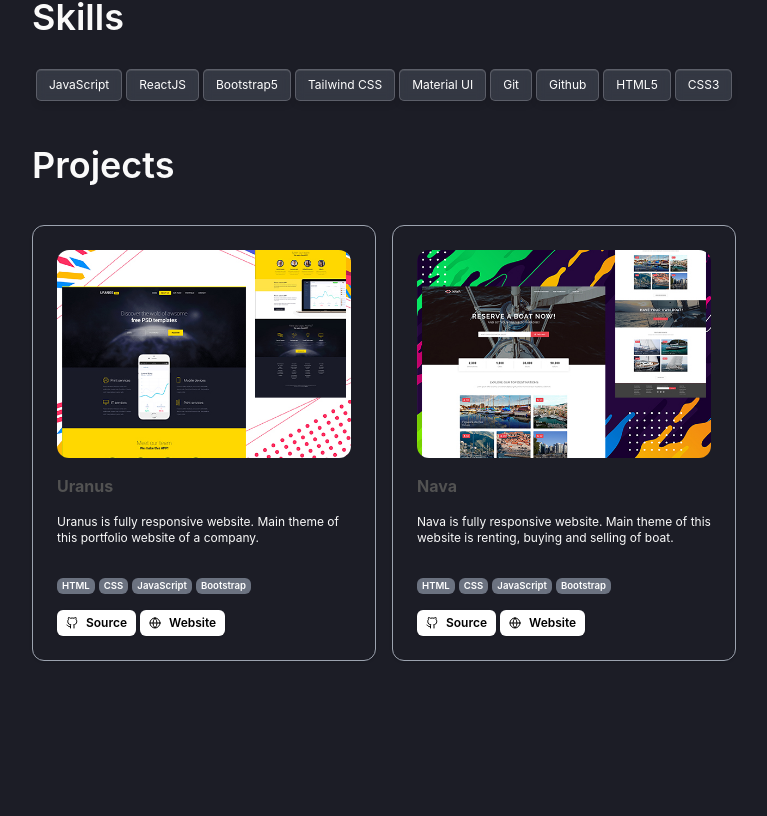
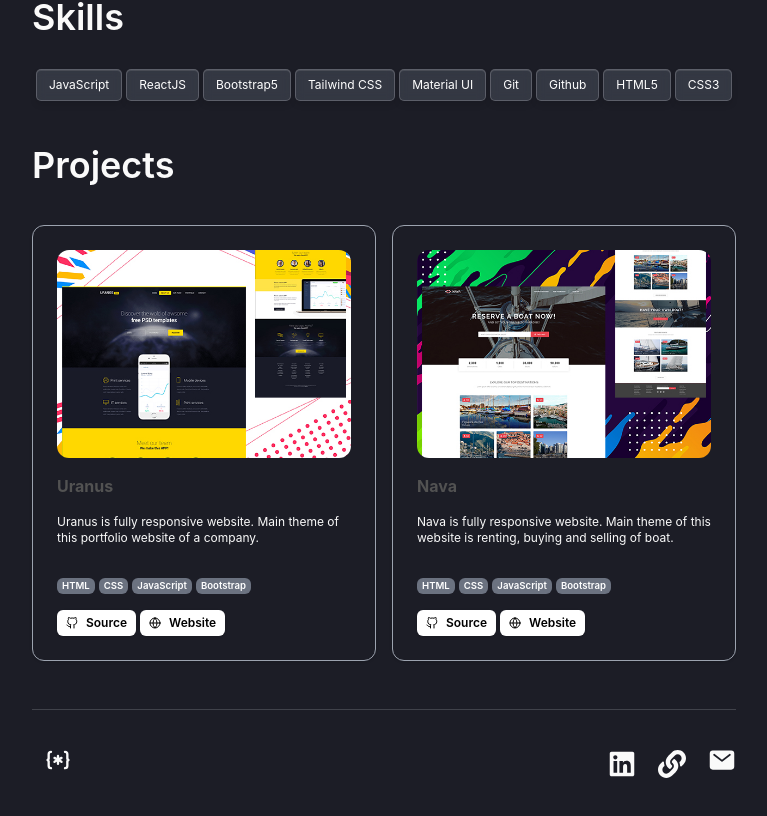
Before and after one commit to syed-ahmad-global/portfolio, a React (Vite) app: page / in a window 1280 px wide. Shown: the part 685-1501 px from the top of the page, without its empty margins (256-1023 px from the left). Built offline with nearby package versions, Linux system fonts and the light colour scheme.

Commit message:
footer comp added

```diff
--- a/src/App.jsx
+++ b/src/App.jsx
@@ -3,7 +3,9 @@ import Work from "./components/Work.jsx";
 import Hero from "./components/Hero.jsx";
 import Skills from "./components/Skills.jsx";
 import Projects from "./components/Projects.jsx";
+import Footer from "./components/Footer.jsx";
 import Layout from "./components/Layout";
+
 import "./index.css";
 
 function App() {
@@ -13,6 +15,7 @@ function App() {
       <Work />
       <Skills />
       <Projects />
+      <Footer />
     </Layout>
   );
 }
--- /dev/null
+++ b/src/components/Footer.jsx
@@ -0,0 +1,90 @@
+import React, { useState } from "react";
+
+import { FaLink, FaLinkedin, FaPaperPlane } from "react-icons/fa";
+import { IoMail } from "react-icons/io5";
+import { MdCheck, MdOutlineContentCopy } from "react-icons/md";
+import { TbCodeAsterisk } from "react-icons/tb";
+
+const Footer = () => {
+  const [hovered, setHovered] = useState(false);
+  const [copied, setCopied] = useState(false);
+
+  const handleCopyEmail = () => {
+    navigator.clipboard.writeText("ahmad53.work@gmail.com");
+    setCopied(true);
+    setTimeout(() => setCopied(false), 2000); // Reset after 2 seconds
+  };
+  return (
+    <div className="py-8 w-full flex flex-col  justify-end">
+      <hr className="w-full border-t border-gray-300/20 my-4" />
+      <div className="w-full flex flex-row justify-between moveUpAni bottom-0 items-center">
+        <div className="flex">
+          <span className="ml-3 pt-4">
+            <TbCodeAsterisk className="w-7 h-7 sm:w-7 sm:h-7" />
+          </span>
+        </div>
+        <div className="flex flex-row w-32 items-center justify-between">
+          <span>
+            <a
+              href="https://linkedin.com/in/syed-ahmad-global"
+              target="_blank"
+              rel="noopener noreferrer"
+              className="ml-3 pt-4"
+            >
+              <FaLinkedin className="w-7 h-7 sm:w-7 sm:h-7" />
+            </a>
+          </span>
+          <span>
+            <a
+              href="https://linktr.ee/syed_ahmad_global"
+              target="_blank"
+              rel="noopener noreferrer"
+              className="ml-3 pt-4"
+            >
+              <FaLink className="w-7 h-7 sm:w-7 sm:h-7" />
+            </a>
+          </span>
+          <span>
+            <div
+              className="relative cursor-pointer pt-4"
+              onMouseEnter={() => setHovered(true)}
+              onMouseLeave={() => setHovered(false)}
+              onFocus={() => setHovered(true)}
+              onBlur={() => setHovered(false)}
+              tabIndex={0}
+            >
+              <IoMail className="w-7 h-7 sm:w-7 sm:h-7 transition-colors duration-200" />
+              {hovered && (
+                <div className="absolute -top-6 left-1/2 -translate-x-1/2 flex space-x-2 bg-white px-3 py-2 rounded shadow-md">
+                  <a
+                    href="mailto:ahmad53.work@gmail.com"
+                    className="text-gray-600 hover:text-blue-500 transition-colors duration-200"
+                    tabIndex={0}
+                  >
+                    <FaPaperPlane className="w-5 h-5" />
+                  </a>
+                  <button
+                    onClick={handleCopyEmail}
+                    className="text-gray-600 hover:text-green-500 transition-colors duration-200"
+                    onKeyDown={(e) => {
+                      if (e.key === "Enter" || e.key === " ") handleCopyEmail();
+                    }}
+                    tabIndex={0}
+                  >
+                    {copied ? (
+                      <MdCheck className="w-5 h-5 text-green-500 transition-all duration-200" />
+                    ) : (
+                      <MdOutlineContentCopy className="w-5 h-5 transition-all duration-200" />
+                    )}
+                  </button>
+                </div>
+              )}
+            </div>
+          </span>
+        </div>
+      </div>
+    </div>
+  );
+};
+
+export default Footer;
```
